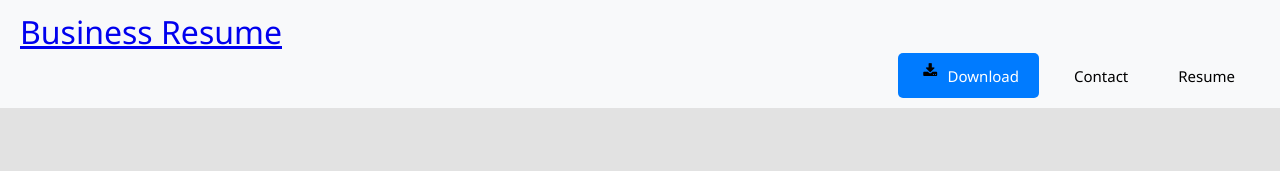
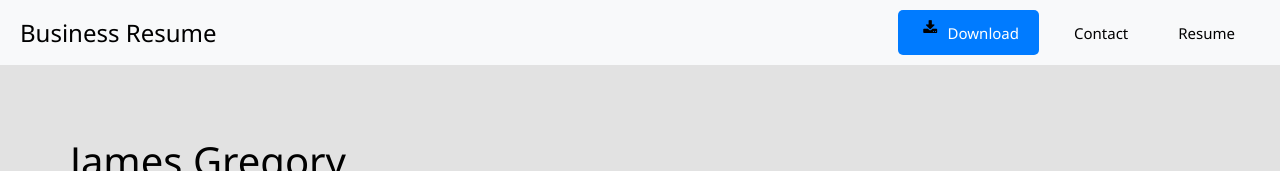
Before and after one commit to JamesJGregory/resume, a plain HTML site: page index.html in a window 1280 px wide. Shown: the top 171 px of the page. Drawn offline with Linux system fonts and the light colour scheme.

Commit message:
Add files via upload

```diff
--- a/styles.css
+++ b/styles.css
@@ -26,10 +26,18 @@ html {
 }
 
 .navbar {
-    text-align: left; /* Aligning navbar items */
+    display: flex; /* Use flexbox for layout */
+    justify-content: space-between; /* Space between logo and links */
+    align-items: center; /* Center vertically */
     padding: 10px 20px;
     background-color: #f8f9fa; /* Light background color */
     border-bottom: 1px solid #e2e2e2; /* Border for navbar */
+}
+
+.navbar .logo {
+    color: #000; /* Ensure the logo text is visible */
+    font-size: 1.5rem; /* Adjust the font size */
+    text-decoration: none; /* Remove underline */
 }
 
 .navbar .links {
```
